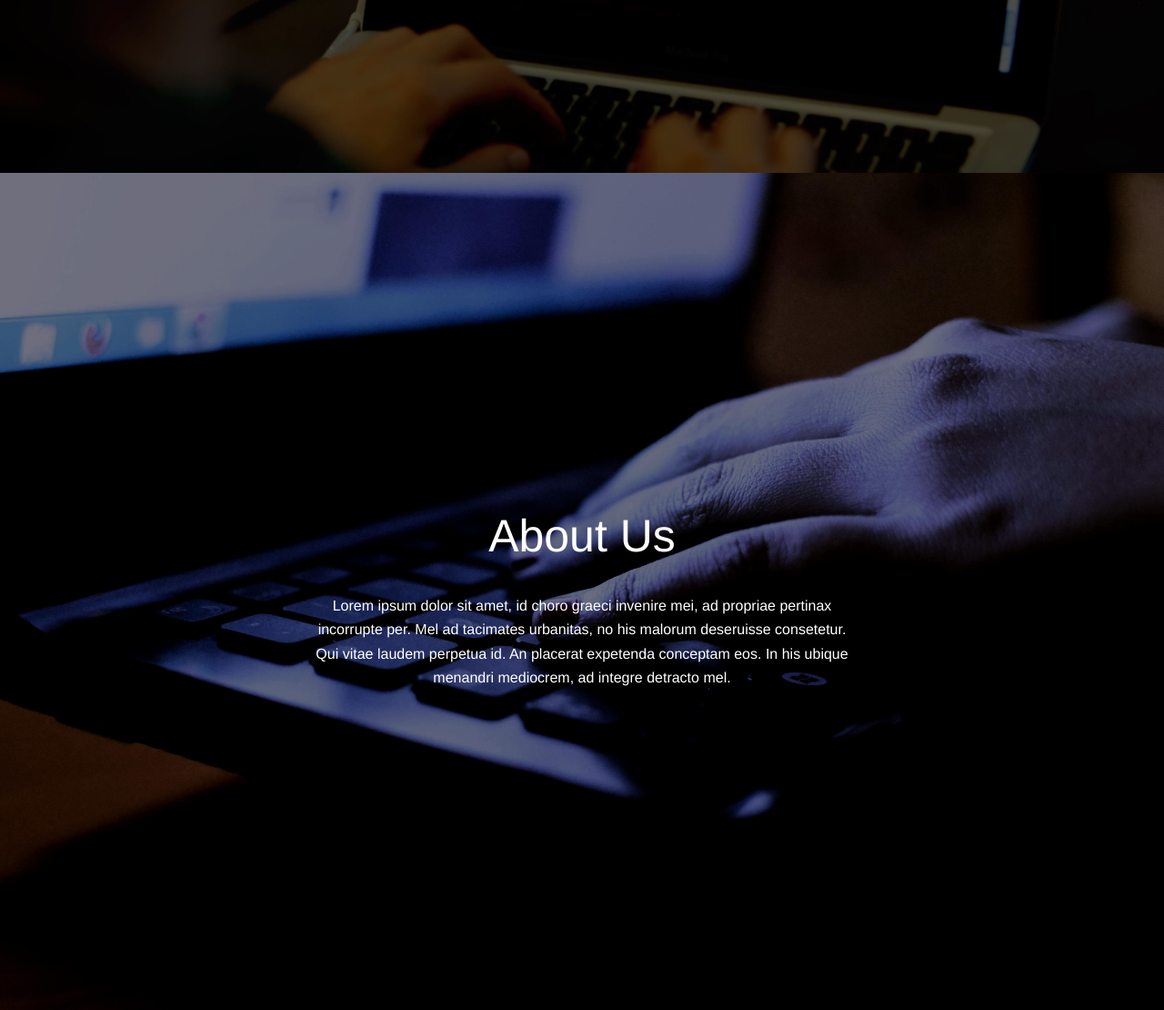
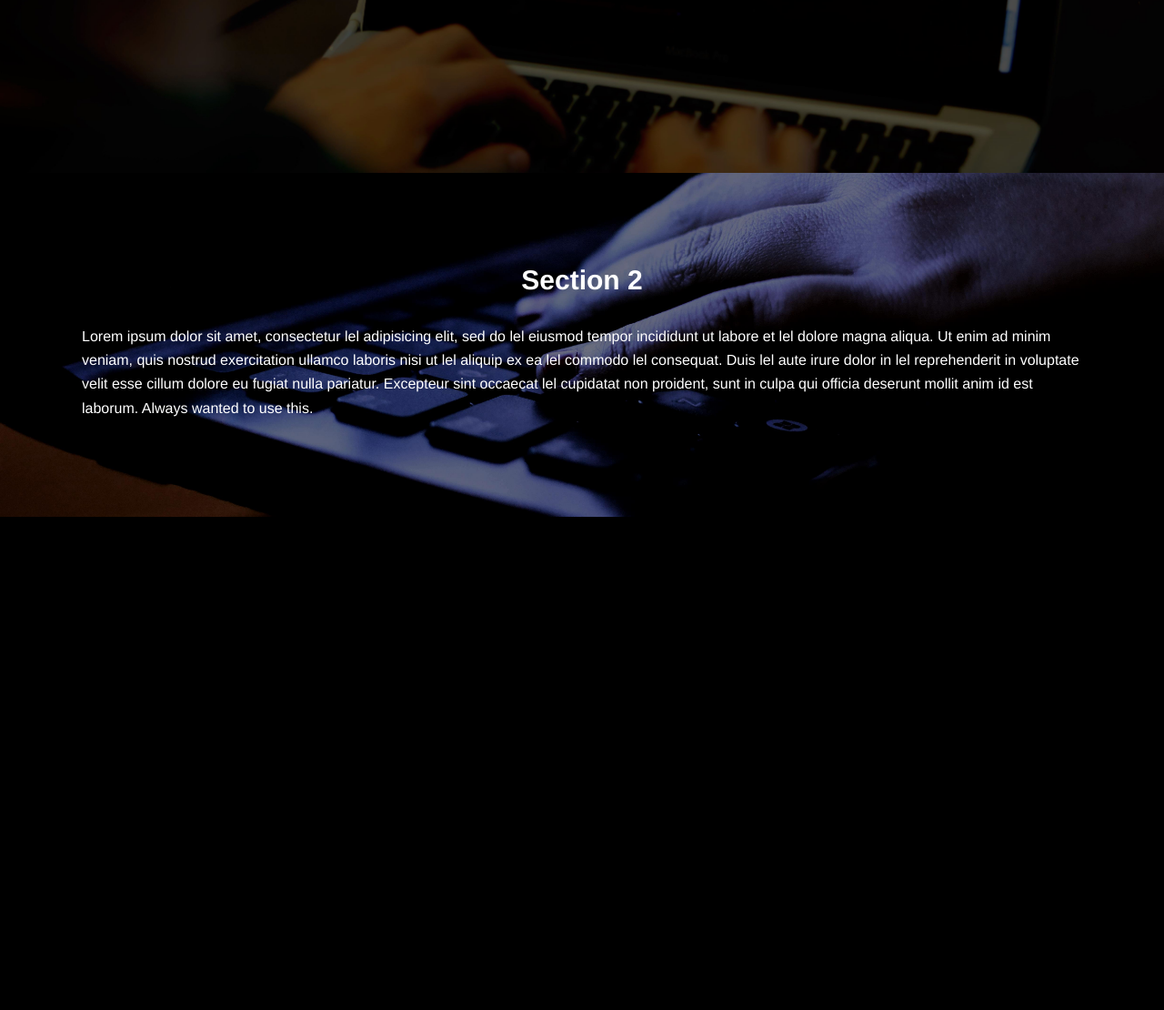
Before and after one commit to thel3l/hackathon-dpse, a PHP site: page / in a window 1280 px wide. Shown: the part 508-1618 px from the top of the page at 91% size. After the commit the page ends 1076 px from the top, so only its background shows below. Run offline with PHP 8.4, Linux system fonts and the light colour scheme.

Commit message:
Organized the CSS
Removed repetitions

```diff
--- a/css/style1.css
+++ b/css/style1.css
@@ -3,7 +3,7 @@
 @import url("https://fonts.googleapis.com/css?family=Lato:300,400");
 
 body {
-    background-color: #282828;
+    background-color: #181823;
     font-family: "Century Gothic", Helvetica, sans-serif;
     color: #FFFFFF;
 		font-weight: 100;
@@ -17,7 +17,6 @@ applies to the logo
 
 section {
     display: block;
-    background-image: url("../images/4.jpg");
     background-repeat: no-repeat;
     background-position: center;
     background-size:  cover;
@@ -30,6 +29,7 @@ section {
 
 .sect1 {
 
+  background-image: url("../images/4.jpg");
   padding: 21em;
   text-align: center;
 
@@ -40,12 +40,9 @@ section {
 
 .sect2 {
 
-  padding: 21em;
-  text-align: center;
+  padding: 5em;
   background-image: url("../images/3.jpg");
-  background-repeat: no-repeat;
-  background-position: center;
-  background-size:  cover;
+
 }
 
 .Subline {
@@ -55,6 +52,12 @@ section {
       margin: auto;
 }
 
-.headings {
-  font-size: 50px;
+h1 {
+  text-align: center;
+  font-size: 30px;
 }
+
+p {
+  padding: 10px;
+
+}
--- a/index.htm
+++ b/index.htm
@@ -28,9 +28,16 @@
 
     </section>
 
+    <!-- The second section of the page -->
     <section class="sect2">
-      <p class="headings">About Us</p>
-      <p>Lorem ipsum dolor sit amet, id choro graeci invenire mei, ad propriae pertinax incorrupte per. Mel ad tacimates urbanitas, no his malorum deseruisse consetetur. Qui vitae laudem perpetua id. An placerat expetenda conceptam eos. In his ubique menandri mediocrem, ad integre detracto mel.</p>
+
+      <!-- Heading of the section -->
+      <h1>Section 2</h1>
+
+      <!-- Introductory Paragraph  -->
+      <p>
+        Lorem ipsum dolor sit amet, consectetur lel adipisicing elit, sed do lel eiusmod tempor incididunt ut labore et lel dolore magna aliqua. Ut enim ad minim veniam, quis nostrud exercitation ullamco laboris nisi ut lel aliquip ex ea lel commodo lel consequat. Duis lel aute irure dolor in lel reprehenderit in voluptate velit esse cillum dolore eu fugiat nulla pariatur. Excepteur sint occaecat lel cupidatat non proident, sunt in culpa qui officia deserunt mollit anim id est laborum. Always wanted to use this.
+      </p>
     </section>
 
 
```
